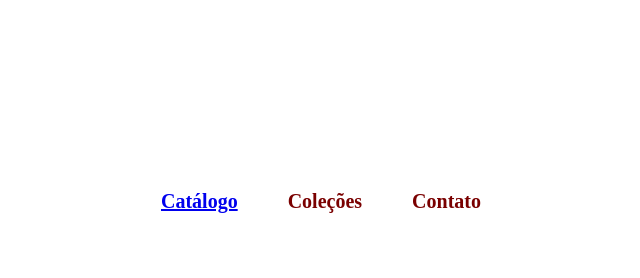
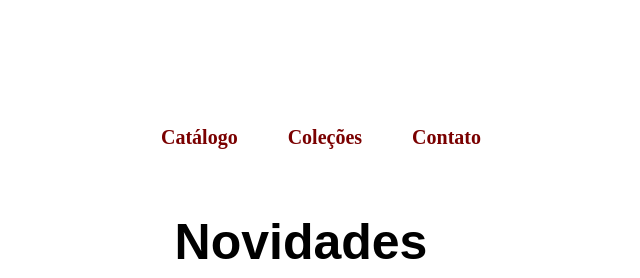
Before and after one commit to DS-GITH/WaveDPSite, a PHP site: page /banner.php in a window 1280 px wide. Shown: the top 278 px of the page, without its empty margins (339-979 px from the left). Run offline with PHP 8.4, Linux system fonts and the light colour scheme.

Commit message:
Fixed the navbar above the banner

```diff
--- a/includes/NewsBanner/banner.php
+++ b/includes/NewsBanner/banner.php
@@ -43,7 +43,7 @@
     <style>
       .navigate {
 
-        margin-top: 15%;
+        margin-top: 10%;
         display: flex;
         flex-direction: row;
         justify-content: center;
@@ -56,6 +56,17 @@
 
       .inner{
         margin-right: 50px;
+      }
+
+      a {
+        text-decoration: none;
+        color: #7a0000;
+        transition: font-size 1s ease;
+      }
+
+      .inner:hover a {
+        font-size: 25px;
+        transition: font-size 1s ease;
       }
 
       .inner:last-child {
```
